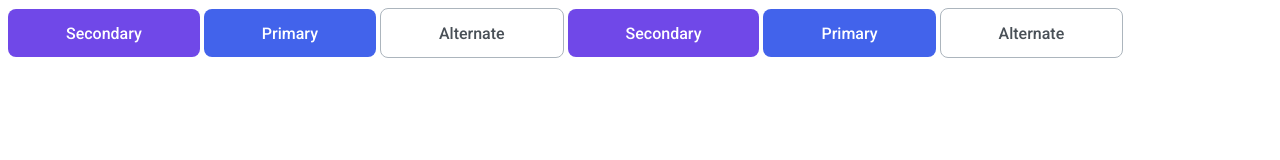
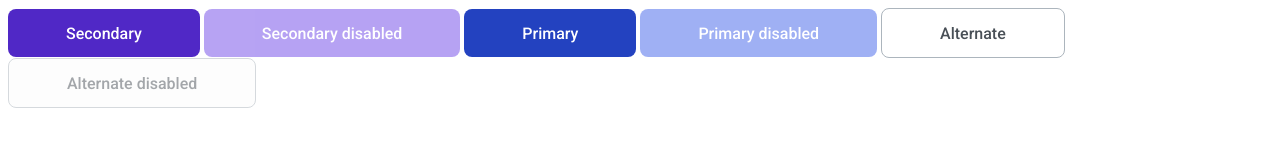
Before and after one commit to js-tasks-ru/htmlcss-20230124_sharkbalik, a website: page 03-lection1/01-button/index.html in a window 1280 px wide. Drawn offline with Linux system fonts and the light colour scheme.

Commit message:
button fixed

```diff
--- a/03-lection1/01-button/button.css
+++ b/03-lection1/01-button/button.css
@@ -12,14 +12,50 @@ border: none;
 
 .button_secondary{
 color: #ffffff;
-background-color:  #7048E8;
+background-color:  #5028C6;
 
 transition: background-color 0.3s linear 0s;
 }
 
 
 .button_secondary:hover {
-    background-color:#5028C6;
+    background-color:#7048E8;
+
+}
+.button_secondary:active {
+    background-color: #5028C6;
+
+}
+
+.button_secondary-disabled:disabled {
+    opacity: 0.5;
+    background-color:#7048E8;
+    color: #ffffff;
+}
+
+
+.button_primary {
+    color: #ffffff;
+    background-color:  #2342C0;
+    transition: border-color 0.3s linear 0s
+}
+
+.button_primary:hover {
+    background-color:  #4263EB;
+
+}
+.button_primary:active {
+    background-color: #2342C0;
+
+}
+
+.button_primary-disabled {
+    color: #ffffff;
+    background-color: #4263EB;
+    opacity: 0.5;
+
+
+
 
 }
 
@@ -35,16 +71,14 @@ transition: background-color 0.3s linear 0s;
     border-color: #212429;
 
 }
-
-
-
-
-
-.button_primary {
-    color: #ffffff;
-    background-color:  #4263EB;
-}
-.button_primary:active {
-    background-color: #2342C0;
+.button_alternate:active {
+    color: #212429;
 
 }
+
+.button_alternate-disabled:disabled {
+    color: #495057;
+    border: 1px solid#ACB5BD;
+    opacity: 0.5;
+
+}
--- a/03-lection1/01-button/index.html
+++ b/03-lection1/01-button/index.html
@@ -9,12 +9,13 @@
         <header>
 
             <button class="button_general button_secondary">Secondary</button>
+            <button class="button_general button_secondary-disabled "disabled>Secondary disabled</button>
+
             <button class="button_general button_primary">Primary</button>
+            <button class="button_general button_primary-disabled"disabled>Primary disabled</button>
+
             <button class="button_general button_alternate" >Alternate</button>
-
-            <button class="button_general button_secondary "disabled>Secondary</button>
-            <button class="button_general button_primary"disabled>Primary</button>
-            <button class="button_general button_alternate" disabled>Alternate</button>
+            <button class="button_general button_alternate-disabled" disabled>Alternate disabled</button>
 
 
         </header>
```
